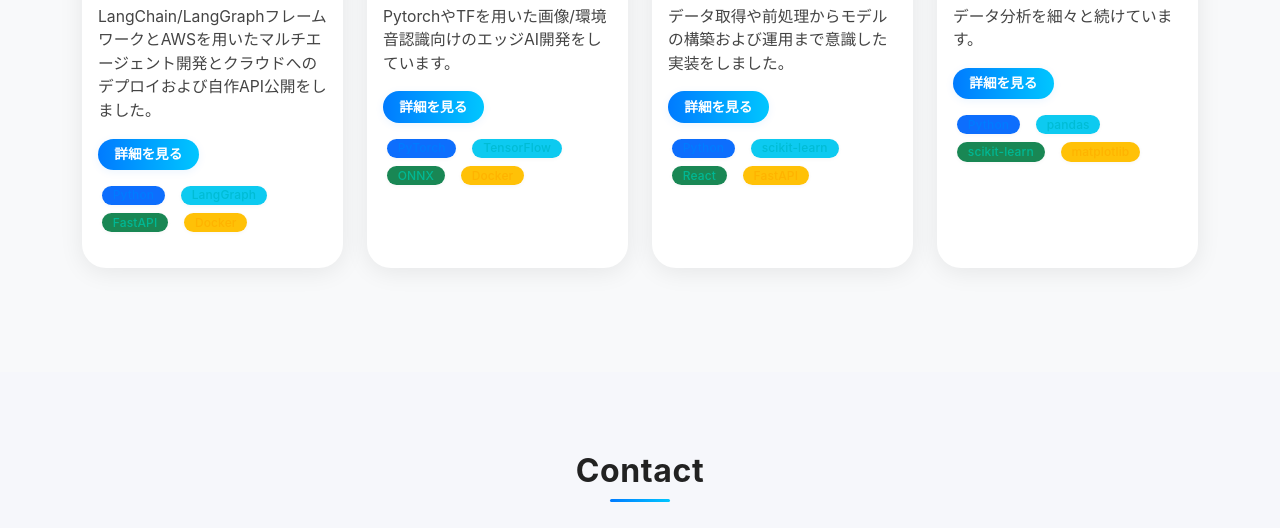
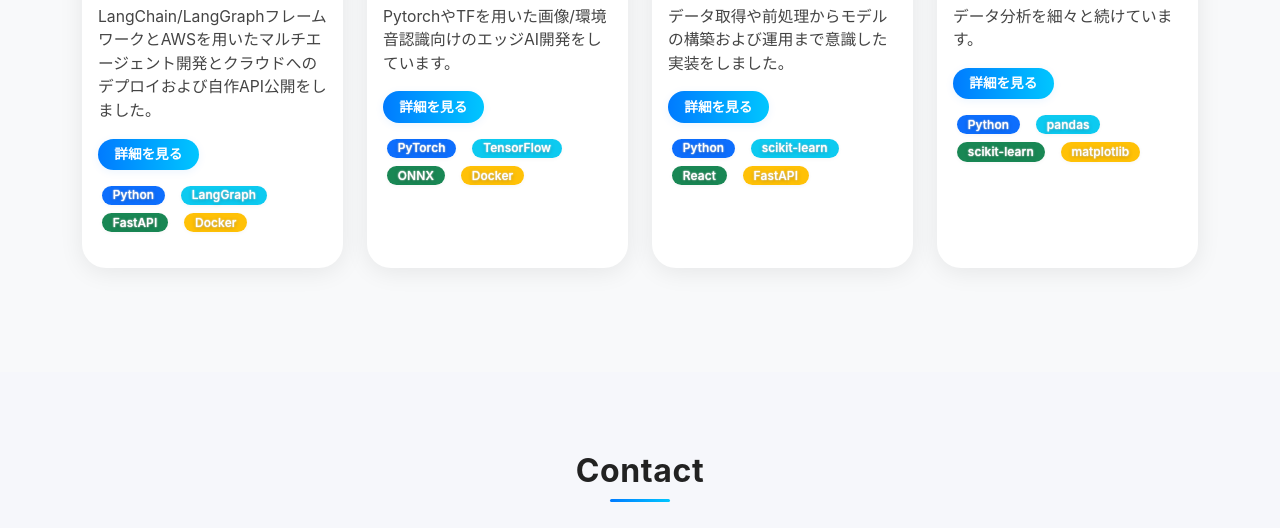
Before and after one commit to ken-hori-2/langgraph-agentic-system-hub, a plain HTML site: page portfolio/index.html in a window 1280 px wide. Shown: the part 2083-2611 px from the top of the page. Drawn offline with nearby package versions, Linux system fonts and the light colour scheme.

Commit message:
chore: modify portfolio css

```diff
--- a/portfolio/css/style.css
+++ b/portfolio/css/style.css
@@ -120,9 +120,41 @@
 
 /* バッジのスタイル */
 .badge {
-    padding: 8px 12px;
+    padding: 8px 14px;
     margin: 0 4px;
-    font-weight: 500;
+    font-weight: bold;
+    font-size: 1em;
+    border-radius: 14px;
+    display: inline-block;
+    color: #fff !important;
+    border: 2px solid #222;
+    box-shadow: 0 2px 8px rgba(0,0,0,0.10);
+    letter-spacing: 0.03em;
+    text-shadow: 0 1px 4px rgba(0,0,0,0.35), 0 0 2px #fff, 0 0 1px #fff;
+}
+
+.badge.bg-primary {
+    background: #1a237e;
+    color: #fff !important;
+    border-color: #0d1333;
+}
+
+.badge.bg-info {
+    background: #00695c;
+    color: #fff !important;
+    border-color: #003d33;
+}
+
+.badge.bg-success {
+    background: #006064;
+    color: #fff !important;
+    border-color: #00363a;
+}
+
+.badge.bg-warning {
+    background: #ff6f00;
+    color: #fff !important;
+    border-color: #b25f00;
 }
 
 /* リストのスタイル */
```
